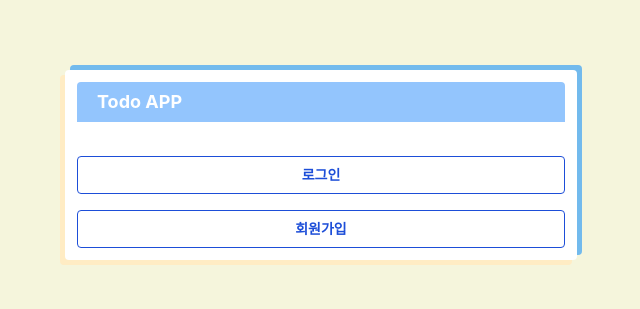
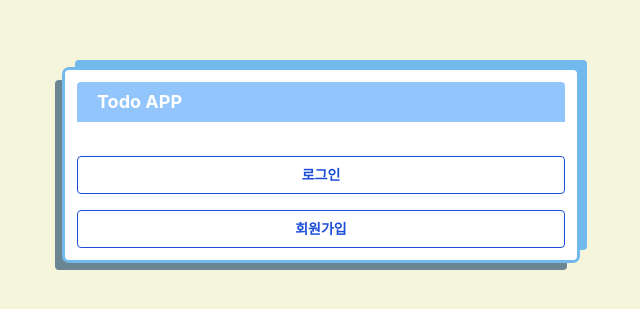
Before and after one commit to junsobi/pre-onboarding-12th-1-15, a React (Create React App) app: page / in a window 1280 px wide. Shown: the part 235-544 px from the top of the page, without its empty margins (319-959 px from the left). Built offline with nearby package versions, Linux system fonts and the light colour scheme.

Commit message:
style : tailwind config 수정

```diff
--- a/tailwind.config.js
+++ b/tailwind.config.js
@@ -3,7 +3,8 @@ module.exports = {
   theme: {
     extend: {
       boxShadow: {
-        'custom-shadow': '5px -5px 0px 0px #72baed, -5px 5px 0px 0px #ffecc4',
+        'custom-shadow':
+          '0px 0px 0px 3px #72baed, 10px -10px 0px 0px #72baed, -10px 10px 0px 0px #6c8593',
       },
       animation: {
         spin: 'spin 1s linear infinite',
@@ -15,6 +16,11 @@ module.exports = {
         },
       },
       colors: {
+        headerColor: '#72baed',
+        uiBorderColor: '#3a81bb',
+        uiButtonColor: '#3a81bb',
+        retroBlue: '#598fb5',
+        retroGreen: '#017D7D',
         buttonHover: '#01017E',
         textBg: '#C0C0C0',
       },
```
